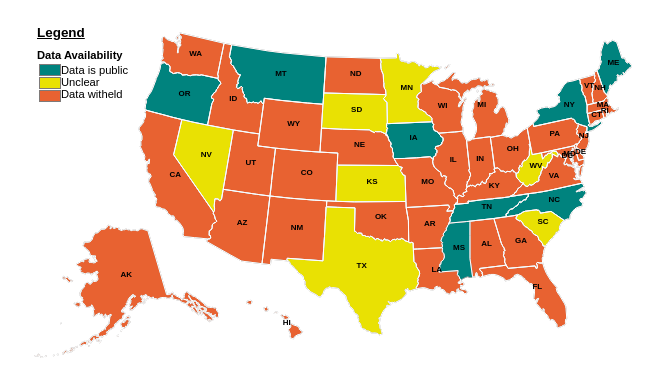
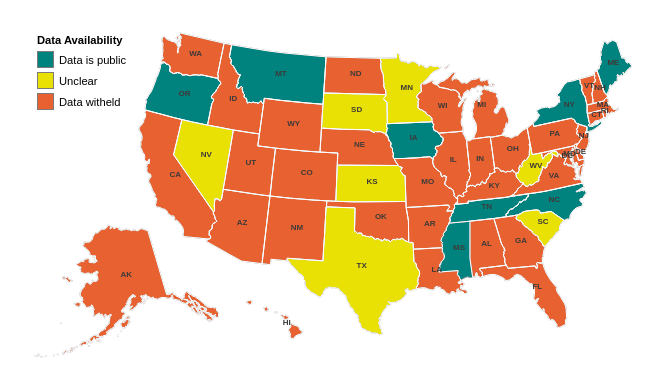
Before and after one commit to sunlightlabs/mapping-gun-records, a plain HTML site: page index.html in a window 1280 px wide. Shown: the top 377 px of the page, without its empty margins (308-971 px from the left). Drawn offline with Linux system fonts and the light colour scheme.

Commit message:
legend changes

```diff
--- a/index.html
+++ b/index.html
@@ -11,19 +11,17 @@
             <!-- <div class="tooltipContainer" id="mapTooltip" style="position:relative"> -->
                 <div id="legend">
                     <div class="legendTitle">
-                        <h1>Legend</h1>
+                        <!--<h1>Legend</h1>-->
                         <h2>Data Availability</h2>
                     </div>
-                    <div class="legendIconContainer Greens">
-                        <div class="legendIcon publicYes"></div>
-                        <div class="legendIcon publicUnclear"></div>
-                        <div class="legendIcon publicNo"></div>
-                    </div>
-                    <div class="legendLabelContainer">
-                        <div class="legendLabel">Data is public</div>
-                        <div class="legendLabel">Unclear</div>
-                        <div class="legendLabel">Data witheld</div>
-                    </div>
+                    <dl class="legendIconContainer Greens">
+                        <dt class="legendIcon publicYes"></dt>
+                        <dd class="legendLabel">Data is public</dd>
+                        <dt class="legendIcon publicUnclear"></dt>
+                        <dd class="legendLabel">Unclear</dd>
+                        <dt class="legendIcon publicNo"></dt>
+                        <dd class="legendLabel">Data witheld</dd>
+                    </dl>
                     <!--
                     <div class="legendTitle">
                         <h2>Public Data Availability</h2>
--- a/style.css
+++ b/style.css
@@ -23,6 +23,7 @@
         min-height: 680px;
         background: #f4f4f4;
         */
+        color: #58595B;
         }
 
 
@@ -70,17 +71,28 @@
 .legendIconContainer {
     float:left;
     margin: 0px;
-    padding: 2px,5px;
-    margin-left: 2px;
+    padding: 2px 5px 2px 0;
+    margin-left: 0;
+    list-style-type: none;
 }
 
 .legendIcon {
-    height: 10px;
-    width:20px;
-    margin-bottom:1px;
+    height: 15px;
+    width: 15px;
+    margin-bottom: 4px;
     border:solid;
     border-color:#7e7a79;
     border-width:1px;
+    display: inline-block;
+    margin-right: 5px;
+    float: left;
+    clear: both;
+}
+.legendLabel {
+	width: 85px;
+	margin-left: 10px;
+	height: 18px;
+	padding-top: 3px;
 }
 
 #naPatternKey {
@@ -100,8 +112,7 @@
     padding: 0px;
 }
 
-.legendLabel {
-}
+
 
 
 /* MAP */
@@ -124,8 +135,7 @@
 }
 
 #states .active {
-  stroke: #9C9C9C;
-  stroke-width: 1px;
+    opacity: .7;
 }
 
 #caption {
@@ -139,7 +149,6 @@
   -moz-border-radius: 5px;
   border-radius: 5px;
   overflow:auto;
-  color: #7e7a79;
 }
 
 #caption h1 {
@@ -147,6 +156,8 @@
     margin-bottom: 0px;
     padding-bottom: 0px;
     font-family: Georgia, times, serif;
+    font-size: 26px;
+    color: #414042;
 }
 
 #caption p {
@@ -171,7 +182,7 @@
 }
 
 .stateLabel {
-  fill:black;
+  fill:#3d3a39;
   stroke:none;
   font-size: 8px;
   font-weight: bold;
```
